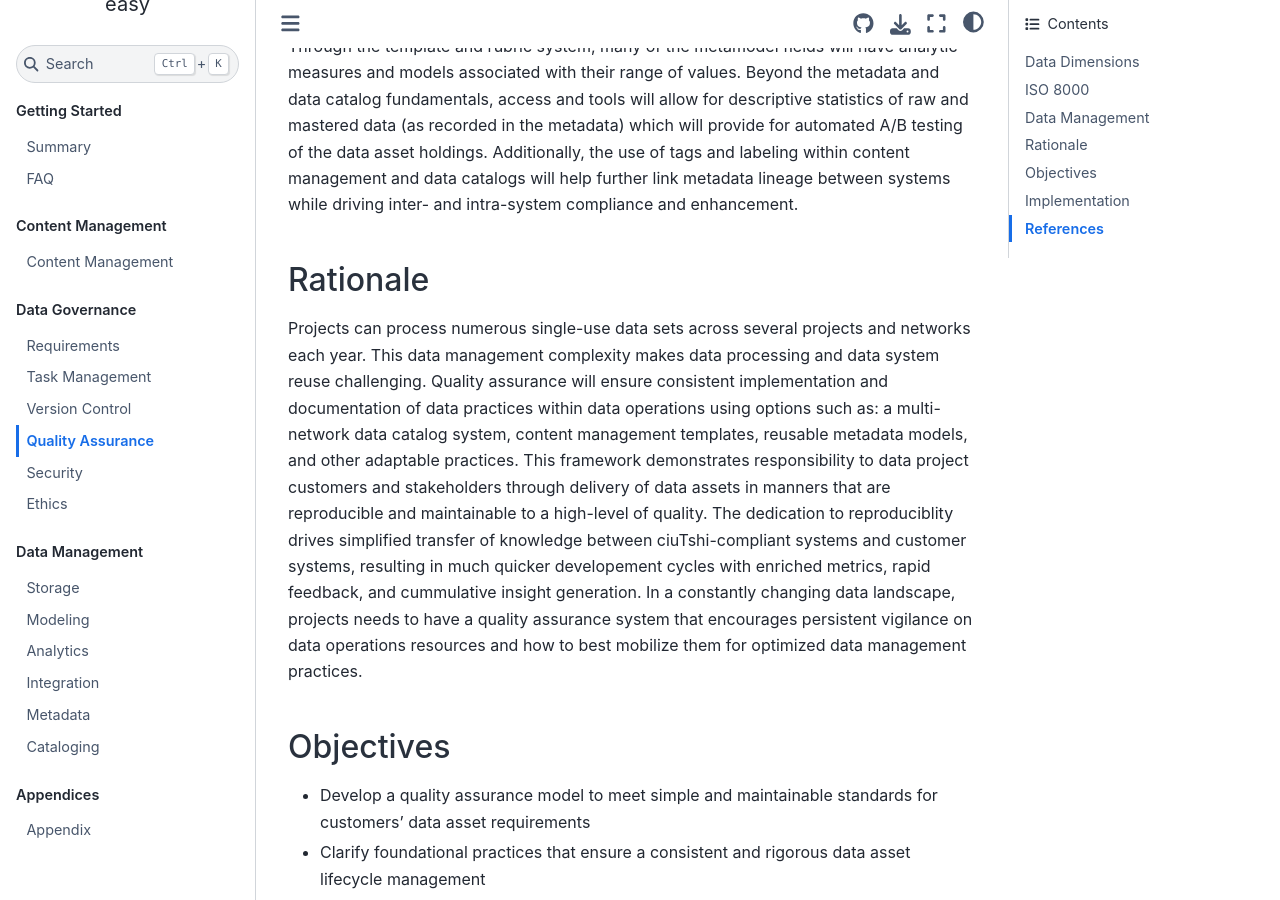
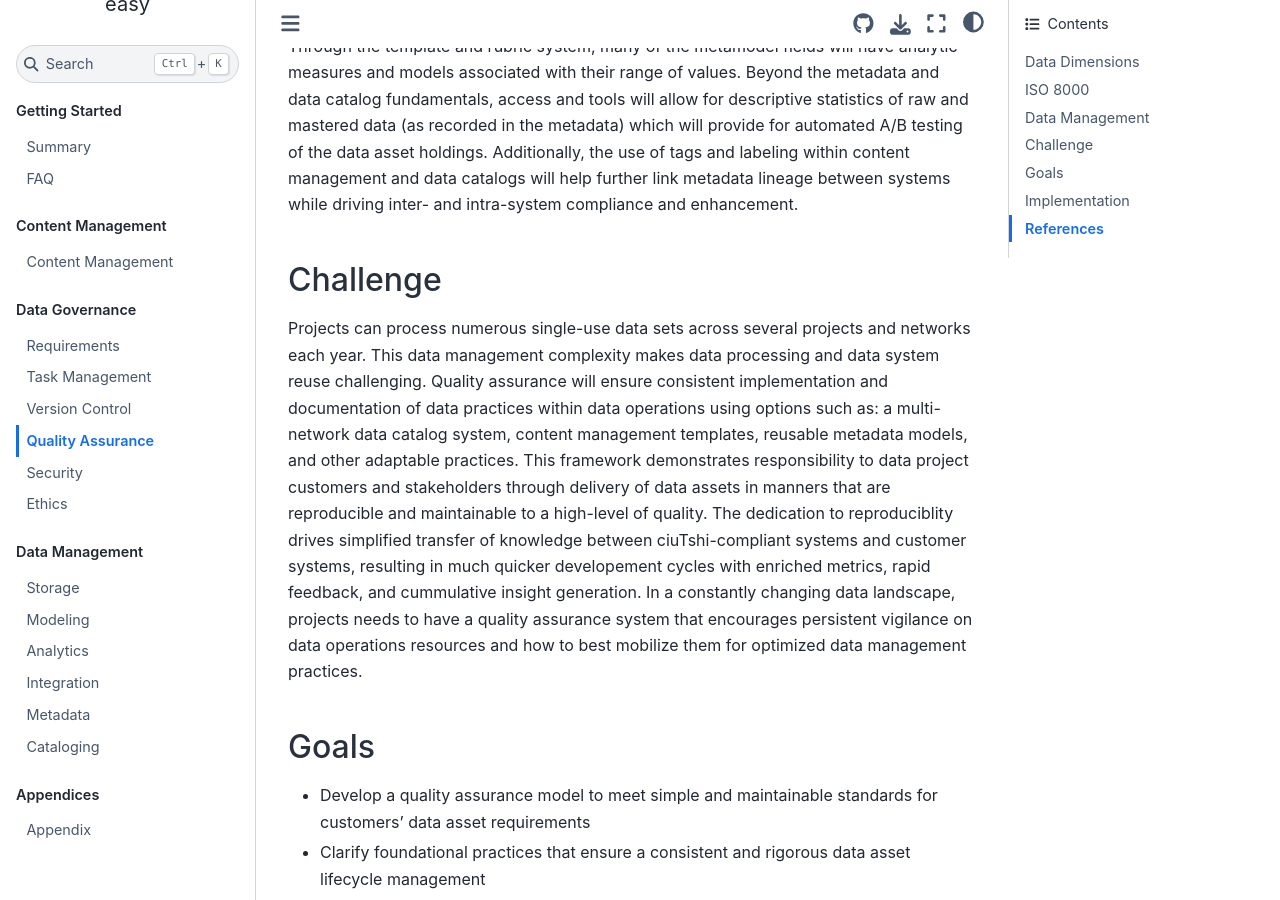
Before and after one commit to CertusGroup/ciutshi, a Sphinx documentation site: the page built from docs/source/quality_assurance.md, in a window 1280 px wide and 900 px high, scrolled down 3654 px. Built offline with Sphinx 7.4.7 and the Sphinx Book theme 1.1.4, drawn with Linux system fonts in a browser that asks for light colours.

Commit message:
dof - header edits

```diff
--- a/docs/source/ethics.md
+++ b/docs/source/ethics.md
@@ -25,7 +25,7 @@ The US government advanced several recent efforts in the national and defense se
 
 The federal data strategy maintains it ethical framework as part of its data infrastructure. The national defense strategy holds data ethics at the core of all its data operations planning. The federal and defense frameworks both indirectly adhere to DAMA standards, opting to minimize negative effects of negligent or malicious data handling practices.
 
-### Rationale
+## Challenge
 
 Innovation must be pursued within a clearly understood categorical imperative. Data operations should critically situate definition of this moral structure to enable stakeholders and their missions. As a result, an organization must persistently observe their obligations to evolve this imperative as environments and agents shift their processes.
 
@@ -33,7 +33,7 @@ _**Do No Harm**_ should be at the core of an institution's mission and goals. Th
 
 Specifically to data operations, it must manage data ethically within its communities and between its stakeholders. This data management principle mandates compliance with guidelines on data asset and data architecture utilization in a manner that adds additional credibility to an institution's systems and results. Ethics supplements analytic and scientific product credibility through transparent adherance to practices that bolsters an institution's reputation.
 
-### Objectives
+## Goals
 
 * Observe and enforce responsible ownership and stewardship of data assets in alignment with institutional and stakeholder policy, guidance, and agreement
 * Enable transparency in defining and executing ethical requirements for constructive customer outcomes
--- a/docs/source/quality_assurance.md
+++ b/docs/source/quality_assurance.md
@@ -8,7 +8,7 @@ It is important to understand that data governance processes, like data operatio
 
 Ultimately, quality assurance is a constant shift in how institutions manage their data assets: focusing on doing the right things consistently and rigorously with data rather than simply doing data things right. This dichotomy is the key difference between quality assurance (e.g., doing the right things) and quality control (e.g., doing things right)[3](quality_assurance/references). It is not simply enough to repeat a process: the customer must be able to repeat and validate what you do down to the smallest detail.
 
-### Data Dimensions
+## Data Dimensions
 
 In data assurance, dimensions are the features or characteristics of the data sets. These features are what data professionals use to define what the data represents in the real world and how this is reflected through institutional data systems. As a result, dimensions are critical in data management practices as they guide schema development and contextualize metadata generation. This impact situates data quality assuarance as a critical element in data governance through guiding the initial dimensional definitions, through requirements, for use in data management systems.
 
@@ -25,21 +25,21 @@ There are seven foundational dimensions that ciuTshi adopts from DAMA[1](quality
 
 These dimensions guide the core of how metadata is constructed for use across multiple data architectures.
 
-### ISO 8000
+## ISO 8000
 
 In addition to fundamental data dimensionality, quality assurance is also guided by ISO 8000 guidelines[1,4](quality_assurance/references). This standard not only covers general considerations for data quality, but suggests useful guidance on how to best implement data quality practices into industrial data systems and architectures.
 
-### Data Management
+## Data Management
 
 ciuTshi is structured to fully-integrate data management practices with data operations through quality assurance, guiding and fully documenting a data assets path from requirements to end-of-life for data asset delivery and monitoring. There are several aspects to a data management practices that should be considered for implementation through data assurance. ciuTshi observes three initial considerations for lifecycle management: rules, issues, and profiling for enhancement.
 
-#### Rules
+### Rules
 
 Rules are the most fundamental element of data lifecycle management. Though these may integrate in specific ways based on the data architecture, what they control and how they impact data management are commonly applied across institutional systems. The rule-based compliance to data dimension considerations within quality assurance drive business value of the architecures and the guiding frameworks. As a result, rules establish policy within and between institutional data architectures: distinguishing baseline data management across all systems while tracking unique practices within each without affecting reproducibility of results in the others. This goal of establishing and maintaining parity across data system is how data lifecycle management sustains and evolves its practices with minimal strategic risks.
 
 These rules, covering several factors including roles and responsiblities per framework module, will be detailed within the content management framework and metadata practices.
 
-#### Issues
+### Issues
 
 Where rules establish parity of policy across systems, it should be understood that each rule is created to account for particular risks in the frameworks and data systems. These risks may be internally- or externally-driven based on the institution, the users, and the overarching data security policies. This version of the ciuTshi data operations framework covers four initial areas of consideration: leadership; data entry practices; functionality; and system design.
 
@@ -49,15 +49,15 @@ The next set of challenges revolve around data users and data flows in and out o
 
 The final pair of challenges are closely linked: funtionality and systems design. As mentioned with data entry, the metadata model is critical in maintaining consistent data dimensions across data collections, data architectures, and other IT systems. This attention to the effects on parity and consistently requires close attention to how data dimensions affect functionality of the data systems as new data come in and older data sets change. These shifts in data dimension may require changes in system design to accomodate the requirements and delivery structures that are deterministic of the customer and leadership direction and data architecture implementation. Once again, content management and metamodeling through data catalogs will allow for persistent analysis of data asset holdings, providers indicators for shift in data system functionality and design.
 
-#### Data Profiling and Enhancement
+### Data Profiling and Enhancement
 
 In order to maintain data dimensions, care and attention must be paid to how issues and rules affect data operations. This vigilance is maintained through metrics and KPIs. Through the template and rubric system, many of the metamodel fields will have analytic measures and models associated with their range of values. Beyond the metadata and data catalog fundamentals, access and tools will allow for descriptive statistics of raw and mastered data (as recorded in the metadata) which will provide for automated A/B testing of the data asset holdings. Additionally, the use of tags and labeling within content management and data catalogs will help further link metadata lineage between systems while driving inter- and intra-system compliance and enhancement.
 
-### Rationale
+## Challenge
 
 Projects can process numerous single-use data sets across several projects and networks each year. This data management complexity makes data processing and data system reuse challenging. Quality assurance will ensure consistent implementation and documentation of data practices within data operations using options such as: a multi-network data catalog system, content management templates, reusable metadata models, and other adaptable practices. This framework demonstrates responsibility to data project customers and stakeholders through delivery of data assets in manners that are reproducible and maintainable to a high-level of quality. The dedication to reproduciblity drives simplified transfer of knowledge between ciuTshi-compliant systems and customer systems, resulting in much quicker developement cycles with enriched metrics, rapid feedback, and cummulative insight generation. In a constantly changing data landscape, projects needs to have a quality assurance system that encourages persistent vigilance on data operations resources and how to best mobilize them for optimized data management practices.
 
-### Objectives
+## Goals
 
 * Develop a quality assurance model to meet simple and maintainable standards for customers' data asset requirements
 * Clarify foundational practices that ensure a consistent and rigorous data asset lifecycle management
--- a/docs/source/security.md
+++ b/docs/source/security.md
@@ -10,11 +10,11 @@ This discussion on data security requires us to define a few key concepts: vulne
 
 Data security processes, via carefully implemented data strategy, must be integrated across data operations through governance and management practices. Data operations depend heavily on the move to integrated metrics and automation[2](security/references). As a result, humans-in-the-loop must understand that a lack of testing and security around these factors increase vulnerability and risk. Practices such as data governance board reviews on security policy[3](security/references) alleviate this in several ways. First, it makes data security a leadership and culture goal. Second, it enables adaptable roles and responsibilities for data practices to shift governance policy for rapid data management impact. Third, data security positively impacts business outcomes for institutional stakeholders, building trust in data products and systems.
 
-### Rationale
+## Challenge
 
 ciuTshi suggests optimal security practices at the forefront of all data asset management. This encompassing approach is the result of efficient data operations guided by security-centric data governance practices. This approach to data security requires proper policies and coordination with information technology management (ITM) and data architecture teams to ensure access and compliance. This compliance model is implemented through guidelines that are adaptive and effectively monitored, covering authorization, access and audit practices to and between all systems. Security outcomes and metrics must also integrate with content management frameworks (CMF) and other on-site and online security practices. This network of connected security communications guides data asset management within secure data architecture implementations for stakeholder risk mitigation and customer safety across numerous secure systems.
 
-### Objectives
+## Goals
 
 * Enable appropriate accesses to data assets for stakeholders and customers
 * Prevent asset and system compromises through adherances to regulations and policies on privacy, protection, and confidentiality practices
--- a/docs/source/version_control.md
+++ b/docs/source/version_control.md
@@ -4,11 +4,11 @@ The practices and resultant works associate with data management and data operat
 
 ciuTshi requires version control (also known as revision or source control[2](version_control/references)) to capture the technical artifacts associated with data management workflows for data assets. A content management (CM) best practices framework exists, but code generation for data products and services still requires a version control framework. These guidelines will outline modular practices for storage, documentation, and improvement of technical assets associated with complex and reusable data processes.
 
-### Rationale
+## Challenge
 
 Data engineering and data analysis practices are increasingly hybrid, using a mix of analytic tools and programmed source code solutions to acquire, process, and deliver data products and services. This activity occurs across multiple system and data architectures, all of which must comply with security and policy stipulations while maintaining parity. This requires a well-managed and vigilant approach to version control to support an equally complex data operations environment. The result of such a version control framework would allow more rapid response to business requirements through utilization and mobilization of existing source code assets while creating space to develop new solutions with optimally effective resource and cost impact.
 
-### Objectives
+## Goals
 
 * Produce adaptable and flexible version control practices that can be applied broadly within data operations practices across multiple systems and data architectures
 * Utilize best industry practices in development, security, and operations (DevSecOps) for management of technical data assets resulting in reduced timelines to delivery and increased attention to the quality and security of technical solution deployments
```
